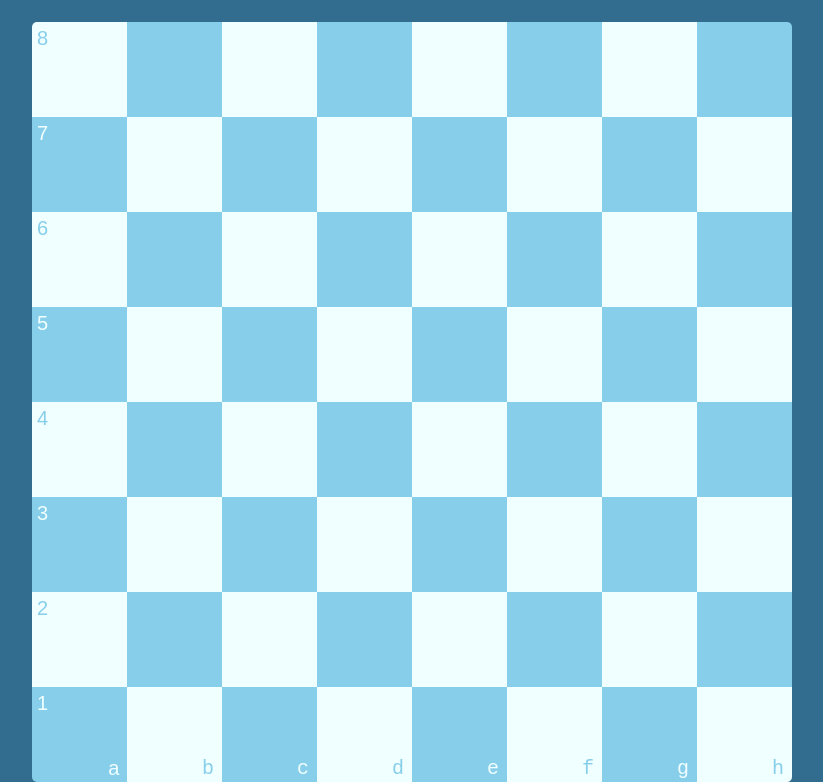
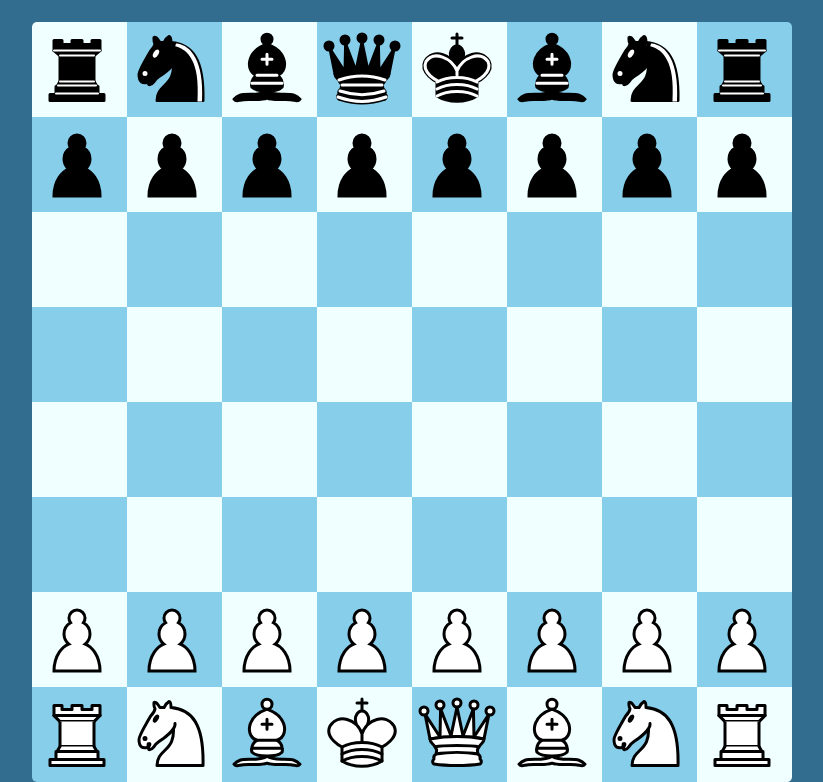
Before and after one commit to Mythpoke/chess, a plain HTML site: page index.html in a window 1280 px wide. Shown: the part 41-823 px from the top of the page, without its empty margins (228-1051 px from the left). Drawn offline with Linux system fonts and the light colour scheme.

Commit message:
Add images on the board

```diff
--- a/script.js
+++ b/script.js
@@ -1,41 +1,80 @@
 const grid = document.querySelector("#grid");
+const images = [
+    'images/rookBlack.svg',
+    'images/knightBlack.svg',
+    'images/bishopBlack.svg',
+    'images/queenBlack.svg',
+    'images/kingBlack.svg',
+    'images/bishopBlack.svg',
+    'images/knightBlack.svg',
+    'images/rookBlack.svg',
+    'images/pawnBlack.svg',
+    'images/pawnBlack.svg',
+    'images/pawnBlack.svg',
+    'images/pawnBlack.svg',
+    'images/pawnBlack.svg',
+    'images/pawnBlack.svg',
+    'images/pawnBlack.svg',
+    'images/pawnBlack.svg',
 
+    'images/pawnWhite.svg',
+    'images/pawnWhite.svg',
+    'images/pawnWhite.svg',
+    'images/pawnWhite.svg',
+    'images/pawnWhite.svg',
+    'images/pawnWhite.svg',
+    'images/pawnWhite.svg',
+    'images/pawnWhite.svg',
+    'images/rookWhite.svg',
+    'images/knightWhite.svg',
+    'images/bishopWhite.svg',
+    'images/kingWhite.svg',
+    'images/queenWhite.svg',
+    'images/bishopWhite.svg',
+    'images/knightWhite.svg',
+    'images/rookWhite.svg',
+]
 
 let cellSize = 95;
 let cellNumber = 64;
 let toggle = true;
 let ascii = 97;
 let counter = 8;
+let imageCounter = 0;
 
 for(let i = 0; i < 64; i++) {
     const cell = document.createElement("div");
     cell.classList.add("cell");
     cell.style.height = `${cellSize}px`;
     cell.style.width = `${cellSize}px`;
-    if(i >= 56) {
-        cell.innerHTML = `<pre>&#${ascii};<pre>`;
-        cell.style.padding = `50px 0 0px 75px`;
-        ascii++;
-    }
-    if(i % 8 == 0) {
-        cell.style.padding = "5px"
-        cell.textContent = counter;
-        counter--;
-    }
-    if( i == 56) {
-        cell.textContent = "";
-        const charOne = document.createElement("div");
-        const charTwo = document.createElement("div");
-        charOne.textContent = 1;
-        charTwo.textContent = "a";
-        cell.appendChild(charOne);
-        cell.appendChild(charTwo);
-        cell.style.display = "flex";
-        cell.style.padding = `5px`;
-        cell.style.gap = "60px";
-        charTwo.style.marginTop = "65px"
+    // if(i >= 56) {
+    //     cell.innerHTML = `<pre>&#${ascii};<pre>`;
+    //     cell.style.padding = `50px 0 0px 75px`;
+    //     ascii++;
+    // }
+    // if(i % 8 == 0) {
+    //     cell.style.padding = "5px"
+    //     cell.textContent = counter;
+    //     counter--;
+    // }
+    // if( i == 56) {
+    //     cell.textContent = "";
+    //     const charOne = document.createElement("div");
+    //     const charTwo = document.createElement("div");
+    //     charOne.style.zIndex = 1;
+    //     charTwo.style.zIndex = 1;
+    //     charOne.style.position = 'relative';
+    //     charTwo.style.position = 'relative';
+    //     charOne.textContent = 1;
+    //     charTwo.textContent = "a";
+    //     cell.appendChild(charOne);
+    //     cell.appendChild(charTwo);
+    //     cell.style.display = "flex";
+    //     cell.style.padding = `5px`;
+    //     cell.style.gap = "60px";
+    //     charTwo.style.marginTop = "65px"
 
-    }
+    // }
     if(toggle) {
         cell.style.backgroundColor = "#F0FFFF";
         cell.style.color = "#87CEEB";
@@ -44,14 +83,22 @@ for(let i = 0; i < 64; i++) {
         cell.style.backgroundColor = "#87CEEB";
         cell.style.color = "#F0FFFF";
     }
-    // cell.style.padding = "10px"
+
     cell.style.fontSize = "20px";
     if(i == 0) cell.style.borderRadius = `5px 0 0 0`;
     else if(i == 7) cell.style.borderRadius = `0 5px 0 0`;
     else if(i == 56) cell.style.borderRadius = `0 0 0 5px`;
     else if(i == 63) cell.style.borderRadius = `0 0 5px 0`;
 
+    if( (i >= 0 && i <= 15) || (i >= 48 && i <= 63) ) {
+        const img = document.createElement('img');
+        img.src = images[imageCounter];
+        imageCounter++;
 
+        img.style.height = '90px';
+        img.style.width = '90px';
+        cell.appendChild(img);
+    }
 
     if(i == 7 || i == 15 || i == 23 || i == 31 || i == 39 || i == 47 || i == 55) {
         grid.appendChild(cell);
--- a/style.css
+++ b/style.css
@@ -34,4 +34,17 @@ body {
 }
 .cell {
     box-sizing: border-box;
+    position: relative;
+    overflow: hidden;
 }
+
+img {
+    position: absolute;
+    display: flex;
+    justify-content: center;
+    align-items: center;
+    z-index: 2;
+
+    margin: 0;
+    padding: 0;
+}
```
